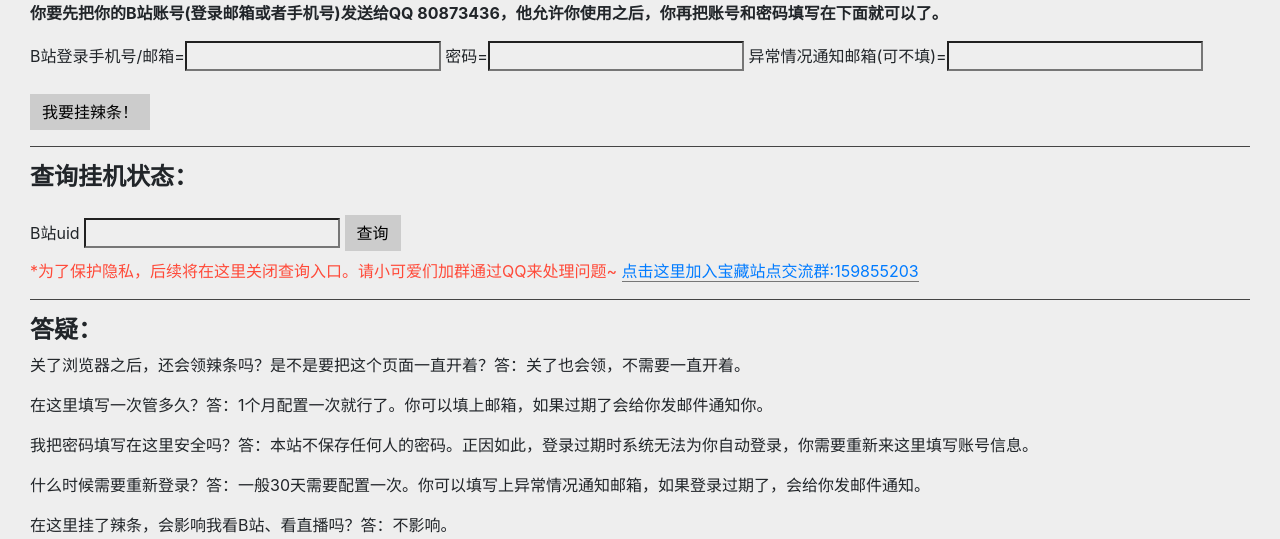
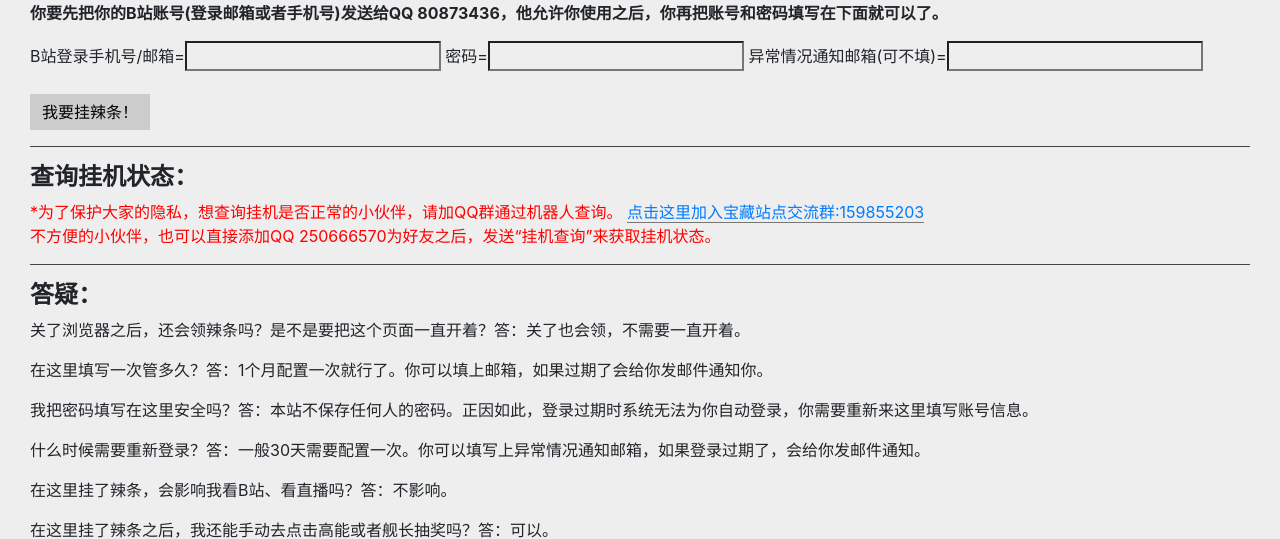
Before and after one commit to cl-ei/stormgift, a Python web app: template website/templates/website_homepage.html in a window 1280 px wide. Shown: the part 252-791 px from the top of the page. Run offline with Jinja, Linux system fonts and the light colour scheme; the template is opened without the code that fills it, so the values that code supplies are empty; some libraries are stand-ins or nearby versions.

Commit message:
update cqbot.

```diff
--- a/website/templates/website_homepage.html
+++ b/website/templates/website_homepage.html
@@ -145,12 +145,10 @@
 <hr>
 <div>
     <h4><strong>查询挂机状态：</strong></h4>
-    <label>B站uid <input class="redinput" type="number" name="query-uid">
-        <button class="button center" id="submit-query">查询</button>
-    </label>
+    <span style="color: red">*为了保护大家的隐私，想查询挂机是否正常的小伙伴，请加QQ群通过机器人查询。
+    <a style="border-bottom: 1px solid #777;" title="←◡←" href="https://jq.qq.com/?_wv=1027&k=5rxXTM7">点击这里加入宝藏站点交流群:159855203</a>
     <br>
-    <span style="color: #ff4a39">*为了保护隐私，后续将在这里关闭查询入口。请小可爱们加群通过QQ来处理问题~
-    <a style="border-bottom: 1px solid #777;" title="←◡←" href="https://jq.qq.com/?_wv=1027&k=5rxXTM7">点击这里加入宝藏站点交流群:159855203</a>
+        不方便的小伙伴，也可以直接添加QQ 250666570为好友之后，发送“挂机查询”来获取挂机状态。
     </span>
 </div>
 <hr>
```
